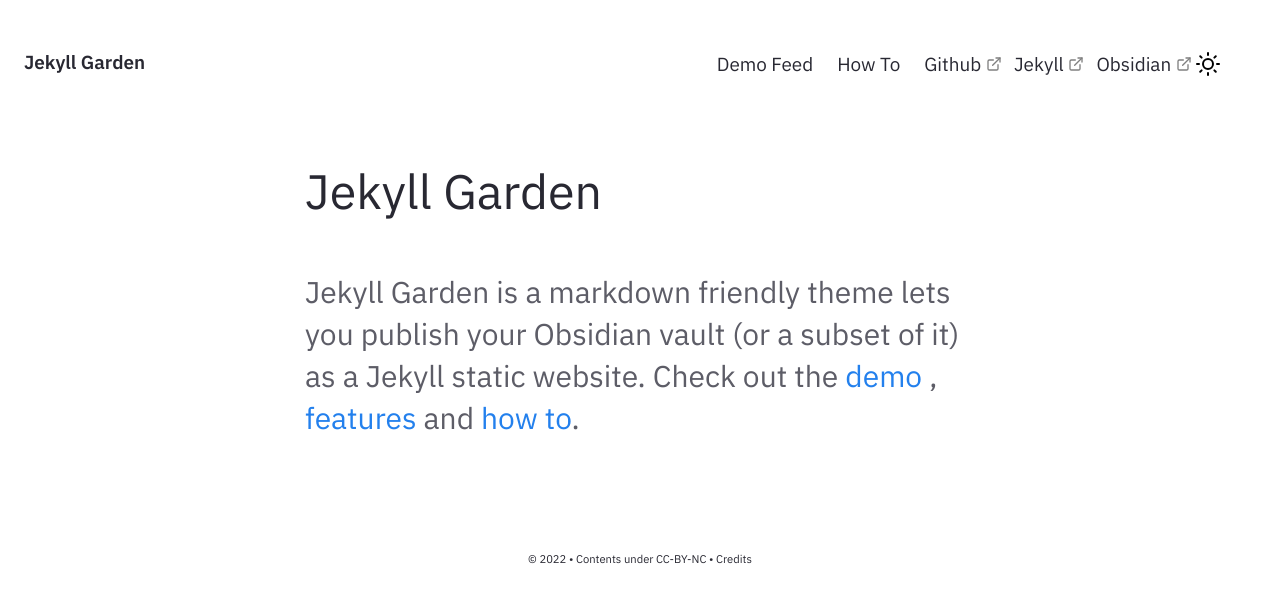
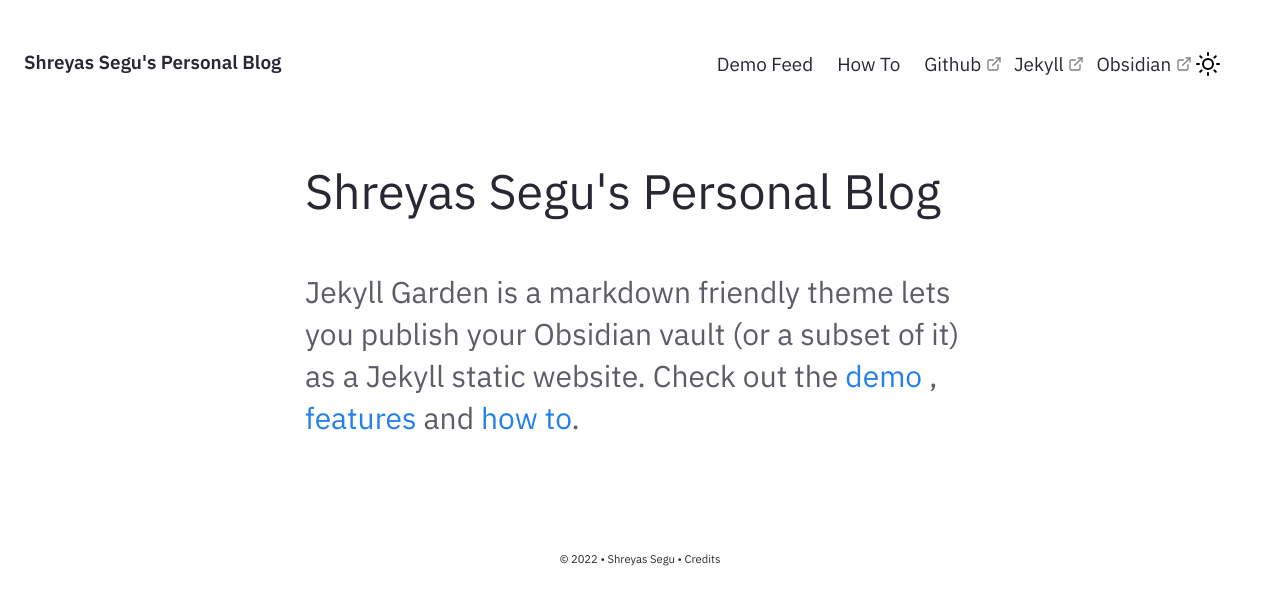
Before and after one commit to shreyas-segu/shreyas-segu.github.io, a Jekyll site: the page built from pages/index.md, in a window 1280 px wide. Shown: the top 605 px of the page. Built offline with Jekyll 4.4.1, drawn with Linux system fonts in a browser that asks for light colours.

Commit message:
Update _config.yml

```diff
--- a/_config.yml
+++ b/_config.yml
@@ -19,7 +19,7 @@
 # in the templates via {{ site.myvariable }}.
 
 # URL is the base hostname with protocol for your site, eg http://example.com
-url: "" # the base hostname & protocol for your site, e.g. http://example.com
+url: "https://shreyas-segu.github.io" # the base hostname & protocol for your site, e.g. http://example.com
 
 # If you want to install this jekyll in a subpath (eg /digitalgarden) set it here.
 # Else keep it Empty (DON'T PUT /; Keep it empty)
@@ -27,11 +27,11 @@ baseurl: ""
 
 # Website Header, Description, Footer year and text.
 # If you are deleting this, make sure you remove it from HTML files too
-heading: Jekyll Garden # Change this
-content: Obsidian ready Jekyll Theme
+heading: Shreyas Segu's Personal Blog # Change this
+content: Persoal Blog and Portfolio website
 copyright:
   year: © 2022
-  msg: Contents under CC-BY-NC
+  msg: Shreyas Segu
 
 # Set title and content for private & broken link tooltop
 privatelinks:
```
